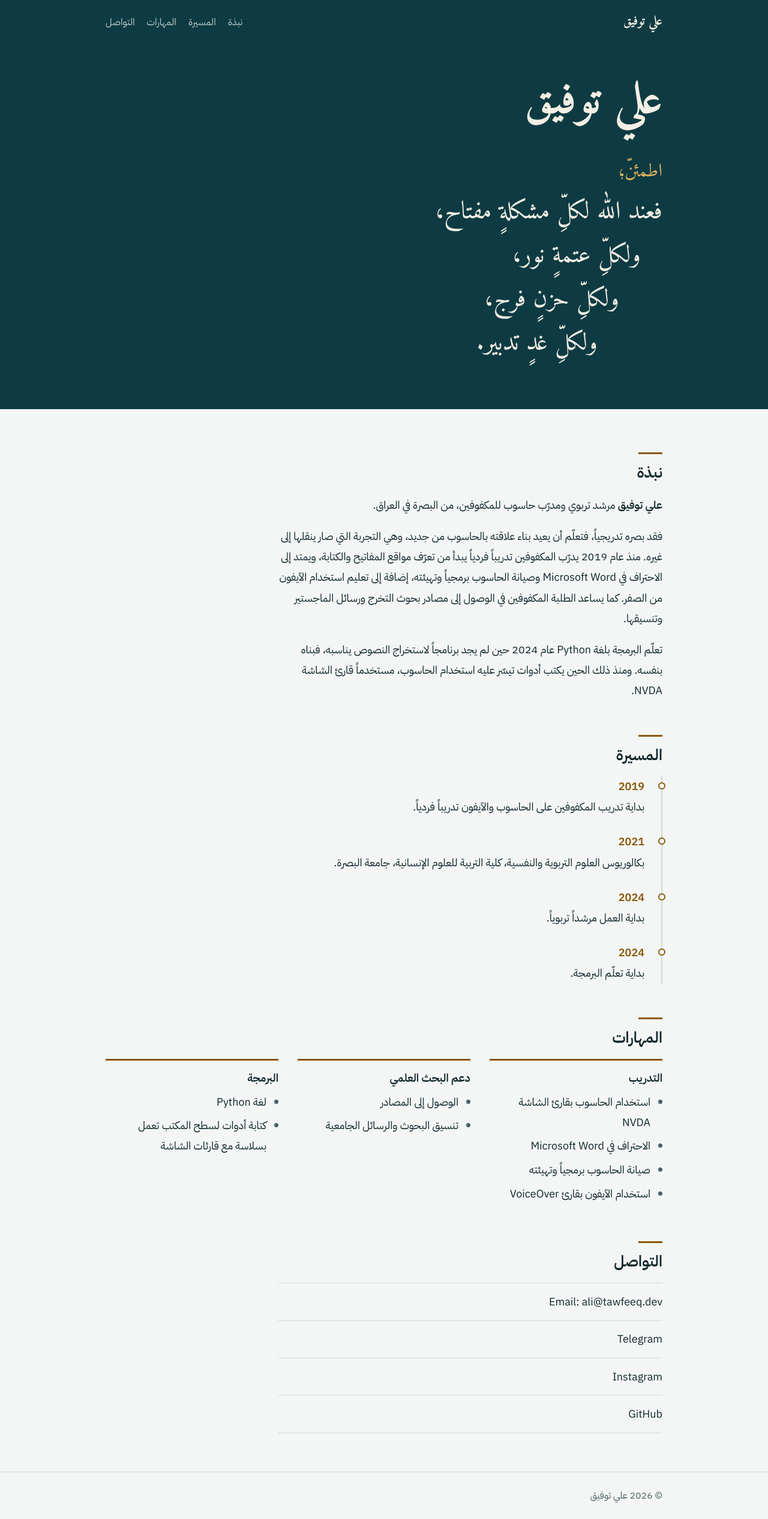
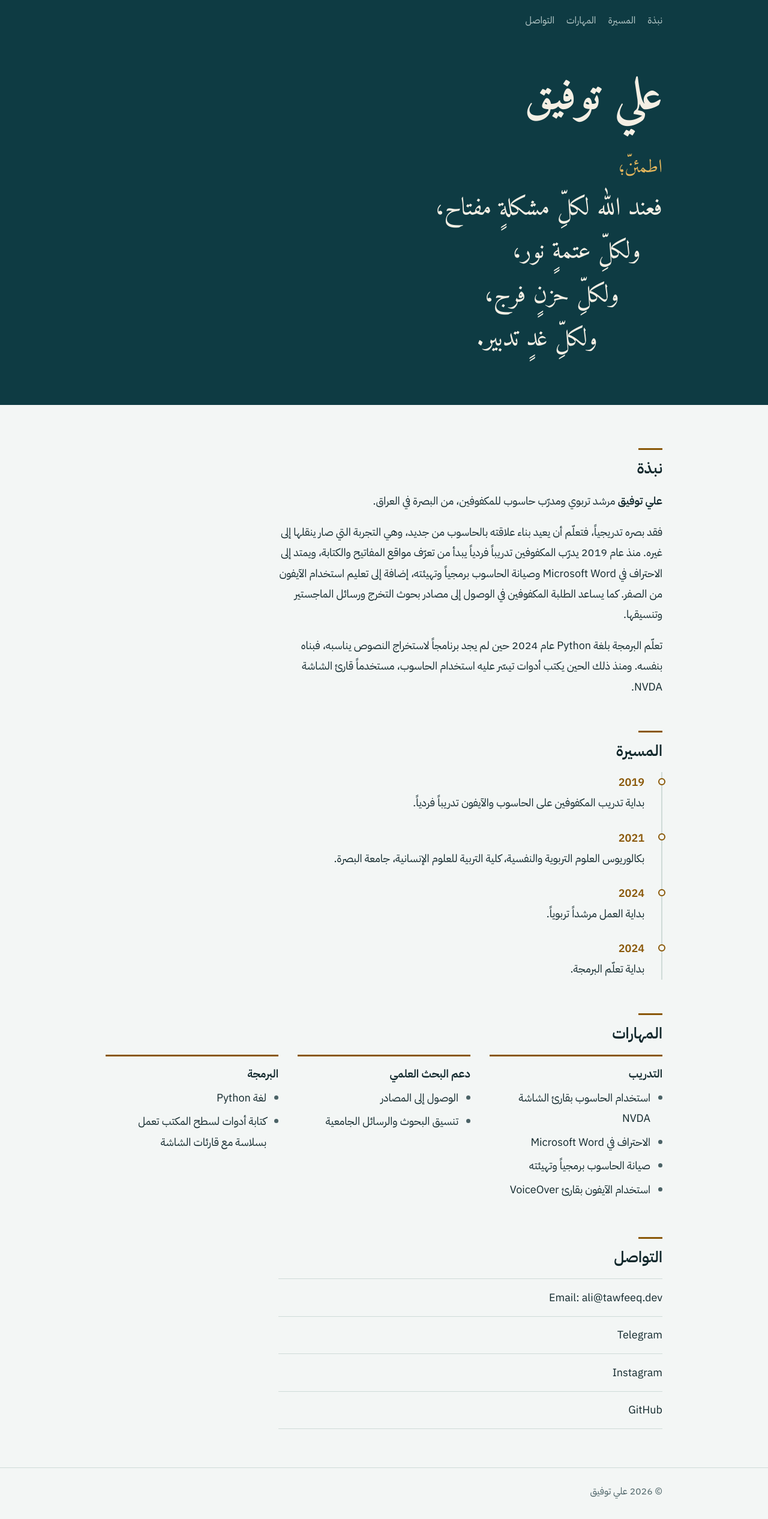
Before and after one commit to ablindman99/ablindman99.github.io, a Jekyll site: the page built from index.md, in a window 1280 px wide. Shown: the whole page at 60% size. Built offline with Jekyll 4.4.1, drawn with Linux system fonts in a browser that asks for light colours; our own code applies the rules of GitHub Pages for plain Markdown files.

Commit message:
Reorganize header: page menu and in-page section links
- Remove the repeated name from the top bar
- Add a page menu that appears once a second page exists
- Show section links for the current page
- Fix tab titles (home shows the name only)

Co-Authored-By: Claude Opus 5.5 <noreply@anthropic.com>
Claude-Session: https://claude.ai/code/session_01U7phouhkk8VhdcH13aja7d

```diff
--- a/_config.yml
+++ b/_config.yml
@@ -3,6 +3,10 @@ title: علي توفيق
 description: مرشد تربوي ومدرّب حاسوب للمكفوفين من البصرة.
 url: https://ali.tawfeeq.dev
 lang: ar
+
+# منع جيتهاب من أخذ عنوان التبويب من أول عنوان في الصفحة
+titles_from_headings:
+  enabled: false
 
 markdown: kramdown
 kramdown:
--- a/_layouts/default.html
+++ b/_layouts/default.html
@@ -3,7 +3,7 @@
 <head>
   <meta charset="utf-8">
   <meta name="viewport" content="width=device-width, initial-scale=1">
-  <title>{% if page.title %}{{ page.title }} | {% endif %}{{ site.title }}</title>
+  <title>{% if page.url == "/" %}{{ site.title }}{% else %}{{ page.title }} | {{ site.title }}{% endif %}</title>
   <meta name="description" content="{{ page.description | default: site.description }}">
   <meta name="color-scheme" content="light dark">
   <link rel="icon" href="{{ '/assets/favicon.svg' | relative_url }}" type="image/svg+xml">
@@ -15,21 +15,44 @@
 <body>
   <a class="skip" href="#main">تخطَّ إلى المحتوى</a>
 
+  {%- comment -%} صفحات الموقع: تظهر القائمة فقط عند وجود صفحة غير الرئيسية {%- endcomment -%}
+  {%- assign has_tutorials = false -%}
+  {%- if site.posts.size > 0 -%}{%- assign has_tutorials = true -%}{%- endif -%}
+  {%- assign has_links = false -%}
+  {%- if site.data.links and site.data.links.size > 0 -%}{%- assign has_links = true -%}{%- endif -%}
+  {%- assign show_menu = false -%}
+  {%- if has_tutorials or has_links -%}{%- assign show_menu = true -%}{%- endif -%}
+
+  {%- if show_menu or page.sections -%}
   <header class="site-head">
     <div class="wrap site-head__inner">
-      <a class="brand" href="{{ '/' | relative_url }}">علي توفيق</a>
-      <nav aria-label="أقسام الموقع">
-        <ul>
-          <li><a href="{{ '/#about' | relative_url }}">نبذة</a></li>
-          <li><a href="{{ '/#journey' | relative_url }}">المسيرة</a></li>
-          <li><a href="{{ '/#skills' | relative_url }}">المهارات</a></li>
-          {% if site.posts.size > 0 %}<li><a href="{{ '/tutorials/' | relative_url }}">الشروحات</a></li>{% endif %}
-          {% if site.data.links and site.data.links.size > 0 %}<li><a href="{{ '/links/' | relative_url }}">روابط مفيدة</a></li>{% endif %}
-          <li><a href="{{ '/#contact' | relative_url }}">التواصل</a></li>
+      {%- if show_menu %}
+      <nav class="site-menu" aria-label="صفحات الموقع">
+        <button type="button" class="site-menu__btn" aria-expanded="false" aria-controls="site-menu-list">القائمة</button>
+        <ul id="site-menu-list" class="site-menu__list" hidden>
+          <li><a href="{{ '/' | relative_url }}"{% if page.url == "/" %} aria-current="page"{% endif %}>الرئيسية</a></li>
+          {%- if has_tutorials %}
+          <li><a href="{{ '/tutorials/' | relative_url }}"{% if page.url contains '/tutorials/' %} aria-current="page"{% endif %}>الشروحات</a></li>
+          {%- endif %}
+          {%- if has_links %}
+          <li><a href="{{ '/links/' | relative_url }}"{% if page.url == "/links/" %} aria-current="page"{% endif %}>روابط مفيدة</a></li>
+          {%- endif %}
         </ul>
       </nav>
+      {%- endif %}
+
+      {%- if page.sections %}
+      <nav class="page-sections" aria-label="في هذه الصفحة">
+        <ul>
+          {%- for s in page.sections %}
+          <li><a href="#{{ s.id }}">{{ s.title }}</a></li>
+          {%- endfor %}
+        </ul>
+      </nav>
+      {%- endif %}
     </div>
   </header>
+  {%- endif %}
 
   <main id="main" tabindex="-1">
     {{ content }}
@@ -40,5 +63,29 @@
       <p>© {{ 'now' | date: '%Y' }} علي توفيق</p>
     </div>
   </footer>
+
+  {%- if show_menu %}
+  <script>
+    (function () {
+      var btn = document.querySelector('.site-menu__btn');
+      var list = document.getElementById('site-menu-list');
+      if (!btn || !list) return;
+      function setOpen(open, returnFocus) {
+        btn.setAttribute('aria-expanded', String(open));
+        list.hidden = !open;
+        if (!open && returnFocus) btn.focus();
+      }
+      btn.addEventListener('click', function () {
+        setOpen(btn.getAttribute('aria-expanded') !== 'true');
+      });
+      document.addEventListener('keydown', function (e) {
+        if (e.key === 'Escape' && btn.getAttribute('aria-expanded') === 'true') setOpen(false, true);
+      });
+      document.addEventListener('click', function (e) {
+        if (!btn.parentNode.contains(e.target)) setOpen(false);
+      });
+    })();
+  </script>
+  {%- endif %}
 </body>
 </html>
--- a/assets/style.css
+++ b/assets/style.css
@@ -86,37 +86,78 @@ main:focus { outline: none; }
 }
 .skip:focus { top: 0.75rem; }
 
-/* ===== الترويسة ===== */
+/* ===== الترويسة: قائمة الصفحات وأقسام الصفحة ===== */
 .site-head { background: var(--hero-bg); color: var(--hero-ink); }
 .site-head__inner {
   display: flex;
   flex-wrap: wrap;
   align-items: center;
-  justify-content: space-between;
-  gap: 0.5rem 1.5rem;
+  gap: 0.5rem 1.75rem;
   padding-block: 1rem;
 }
-.brand {
-  font-family: var(--font-display);
-  font-size: 1.35rem;
-  font-weight: 700;
+.site-head ul { margin: 0; padding: 0; list-style: none; }
+
+.site-menu { position: relative; }
+.site-menu__btn {
+  font: inherit;
+  font-size: 1rem;
+  font-weight: 600;
   color: var(--hero-ink);
+  background: transparent;
+  border: 1px solid var(--hero-muted);
+  border-radius: 6px;
+  padding: 0.3rem 0.9rem;
+  cursor: pointer;
+}
+.site-menu__btn::after {
+  content: "";
+  display: inline-block;
+  width: 0.45em;
+  height: 0.45em;
+  margin-inline-start: 0.55em;
+  border-inline-end: 2px solid currentColor;
+  border-bottom: 2px solid currentColor;
+  transform: translateY(-0.2em) rotate(45deg);
+}
+.site-menu__btn[aria-expanded="true"]::after { transform: translateY(0.1em) rotate(-135deg); }
+.site-menu__btn:hover { border-color: var(--hero-ink); }
+
+.site-menu__list {
+  position: absolute;
+  inset-inline-start: 0;
+  top: calc(100% + 0.5rem);
+  z-index: 20;
+  min-width: 12rem;
+  background: var(--paper);
+  border: 1px solid var(--rule);
+  border-radius: 8px;
+  box-shadow: 0 8px 24px rgba(16, 39, 43, 0.18);
+  padding-block: 0.4rem;
+}
+.site-menu__list a {
+  display: block;
+  padding: 0.5rem 1rem;
+  color: var(--ink);
   text-decoration: none;
 }
-.site-head nav ul {
+.site-menu__list a:hover { background: var(--rule); }
+.site-menu__list a[aria-current="page"] {
+  color: var(--accent);
+  font-weight: 600;
+  border-inline-start: 3px solid var(--accent);
+}
+
+.page-sections ul {
   display: flex;
   flex-wrap: wrap;
   gap: 0.25rem 1.25rem;
-  margin: 0;
-  padding: 0;
-  list-style: none;
 }
-.site-head nav a {
+.page-sections a {
   color: var(--hero-muted);
   text-decoration: none;
   font-size: 1rem;
 }
-.site-head nav a:hover { color: var(--hero-ink); text-decoration: underline; }
+.page-sections a:hover { color: var(--hero-ink); text-decoration: underline; }
 
 /* ===== الواجهة: الاسم والعبارة ===== */
 .hero {
```
Also changed, not shown: index.md (+10 -0 lines).
